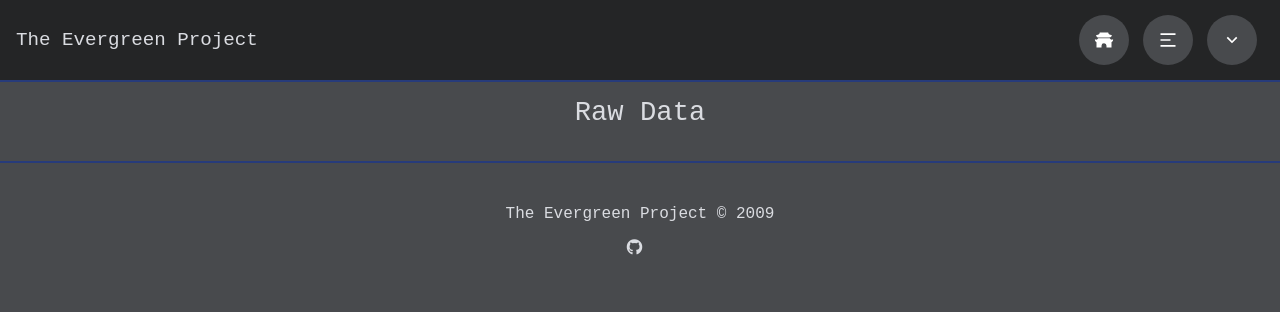
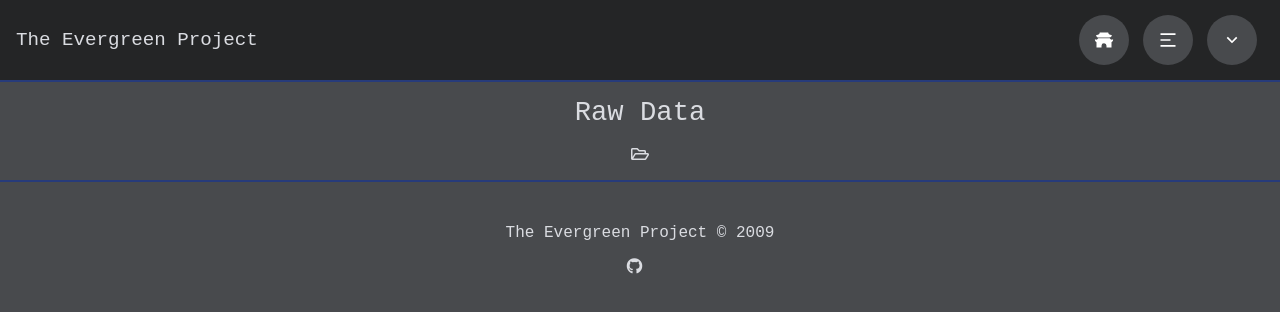
Before and after one commit to bilal-abraham/evergreen, a React (Create React App) app in the folder client/: page /rawdata in a window 1280 px wide. Shown: the top 312 px of the page. Built offline with nearby package versions, Linux system fonts and the light colour scheme.

Commit message:
manifest.json updates && meta tags in index for simple SEO stuff

```diff
--- a/client/public/index.html
+++ b/client/public/index.html
@@ -4,7 +4,7 @@
     <meta charset="utf-8" />
     <link rel="icon" href="%PUBLIC_URL%/favicon.ico" />
     <meta name="viewport" content="width=device-width, initial-scale=1" />
-    <meta name="description" content="Web site created using create-react-app" />
+    <meta name="description" content="Finding the End of Life Story in an African American Cemetery" />
     <link rel="manifest" href="%PUBLIC_URL%/manifest.json" />
     <link rel="stylesheet" href="https://pro.fontawesome.com/releases/v5.10.0/css/all.css"
       integrity="sha384-AYmEC3Yw5cVb3ZcuHtOA93w35dYTsvhLPVnYs9eStHfGJvOvKxVfELGroGkvsg+p" crossorigin="anonymous" />
--- a/client/src/components/layout/RawDataHero.jsx
+++ b/client/src/components/layout/RawDataHero.jsx
@@ -7,6 +7,9 @@ const RawDataHero = () => {
 			<section className='data-hero-main'>
 				<header className='data-hero-header'>Raw Data</header>
 				<br />
+				<article className='data-hero-'>
+					<i class='far fa-folder-open' />
+				</article>
 			</section>
 		</Fragment>
 	);
```
Also changed, not shown: client/public/manifest.json.
